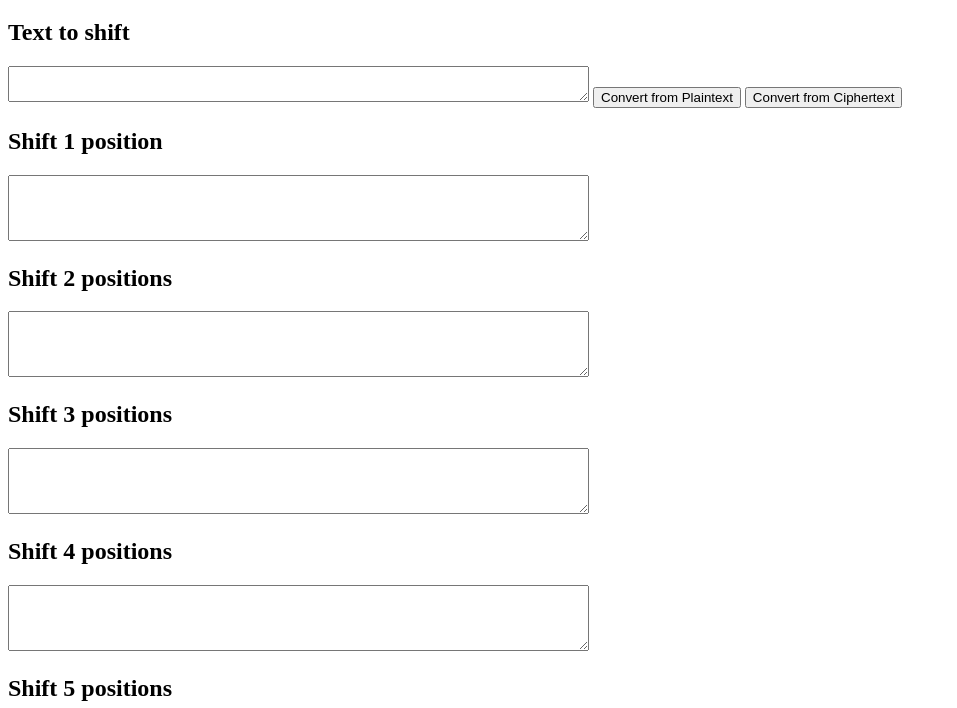
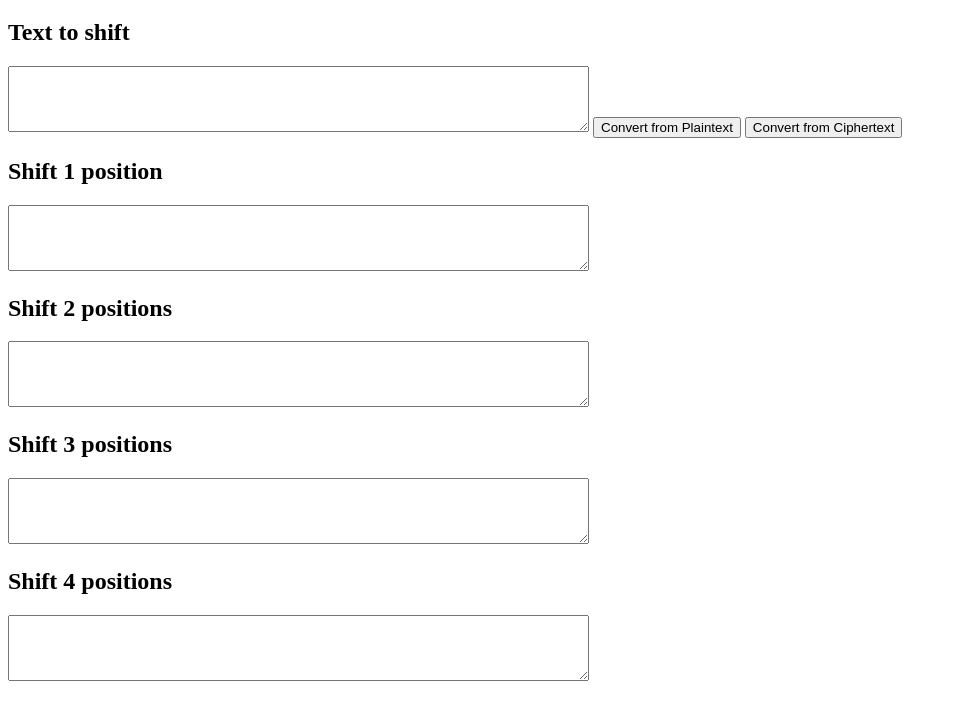
Before and after one commit to barrykeegan/cryptostuff, a plain HTML site: page shift.html in a window 1280 px wide. Shown: the part 61-769 px from the top of the page, without its empty margins (0-957 px from the left). Drawn offline with nearby package versions, Linux system fonts and the light colour scheme.

Commit message:
Changed first textarea on shift brute force to 4 rows

```diff
--- a/shift.html
+++ b/shift.html
@@ -30,7 +30,7 @@
     <body>
         <h1>Mono-alphabetic Shift Cipher</h1>
         <h2>Text to shift</h2>
-        <textarea id="texttoconvert" rows="2" cols="70"></textarea>
+        <textarea id="texttoconvert" rows="4" cols="70"></textarea>
         <input type="button" value="Convert from Plaintext" onclick="convert2cipher()" />
         <input type="button" value="Convert from Ciphertext" onclick="convert2plain()" />
         <h2>Shift 1 position</h2>
```
